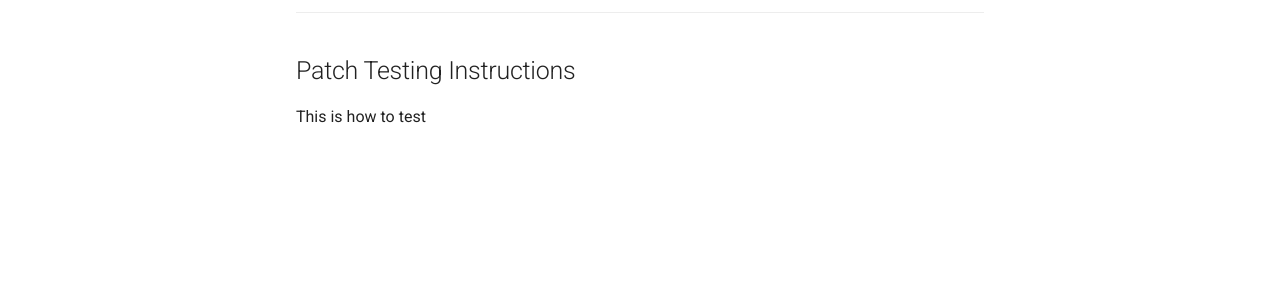
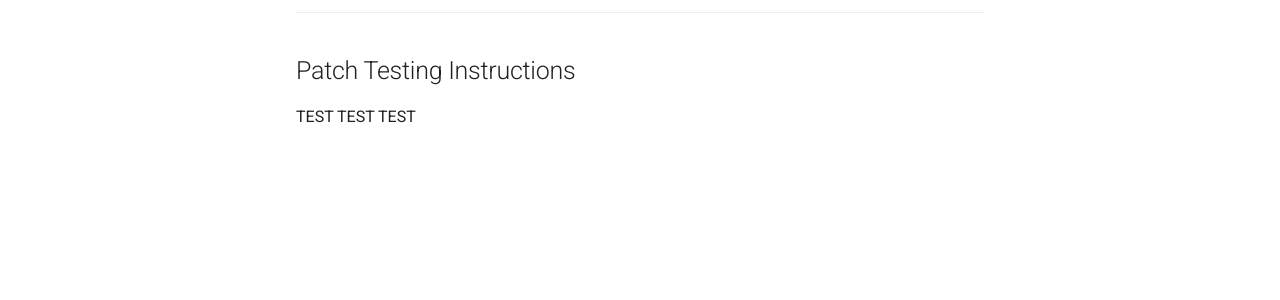
Before and after one commit to dmcaulay97/mkdocs-gh-pages-test, an MkDocs documentation site: the page built from docs/index.md, in a window 1280 px wide. Shown: the part 461-761 px from the top of the page. Built offline with MkDocs 1.6.1 and Material for MkDocs 9.7.7, drawn with Linux system fonts in a browser that asks for light colours.

Commit message:
Update index.md

```diff
--- a/docs/index.md
+++ b/docs/index.md
@@ -17,4 +17,4 @@ sequenceDiagram
 
 ---
 ## Patch Testing Instructions
-This is how to test
+TEST TEST TEST
```
